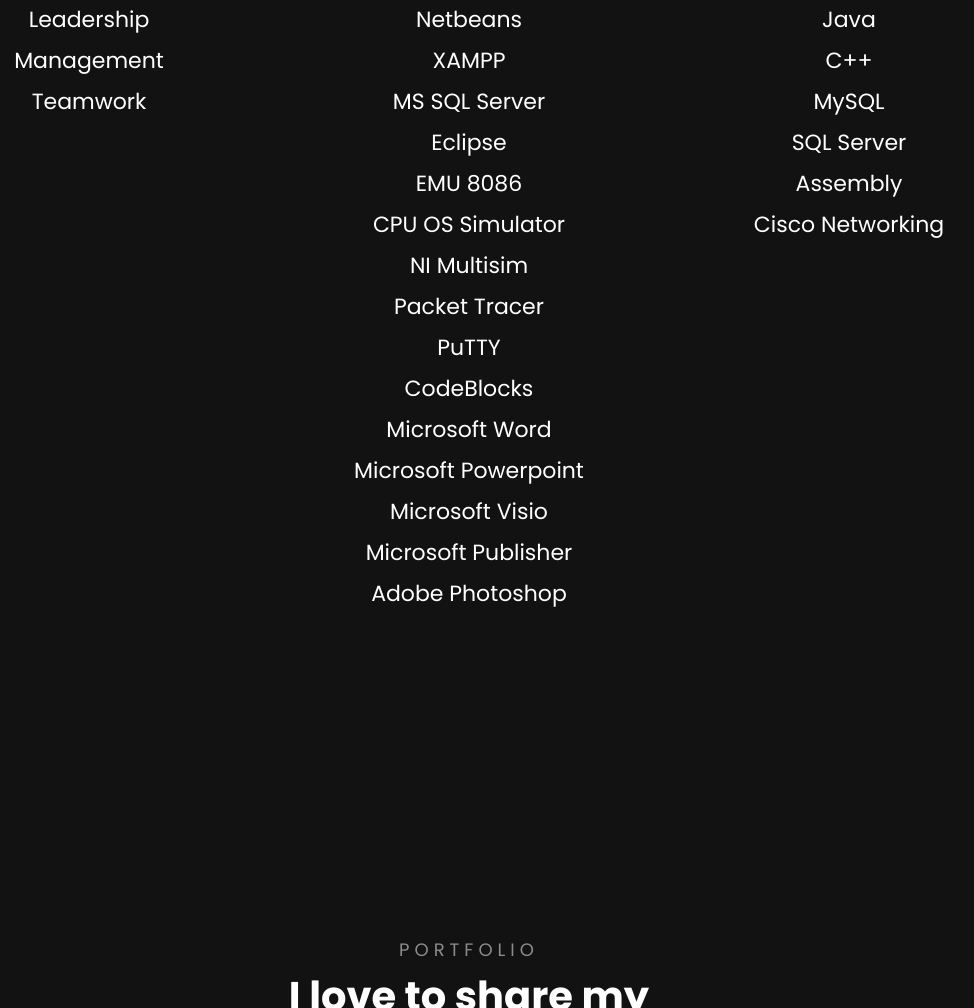
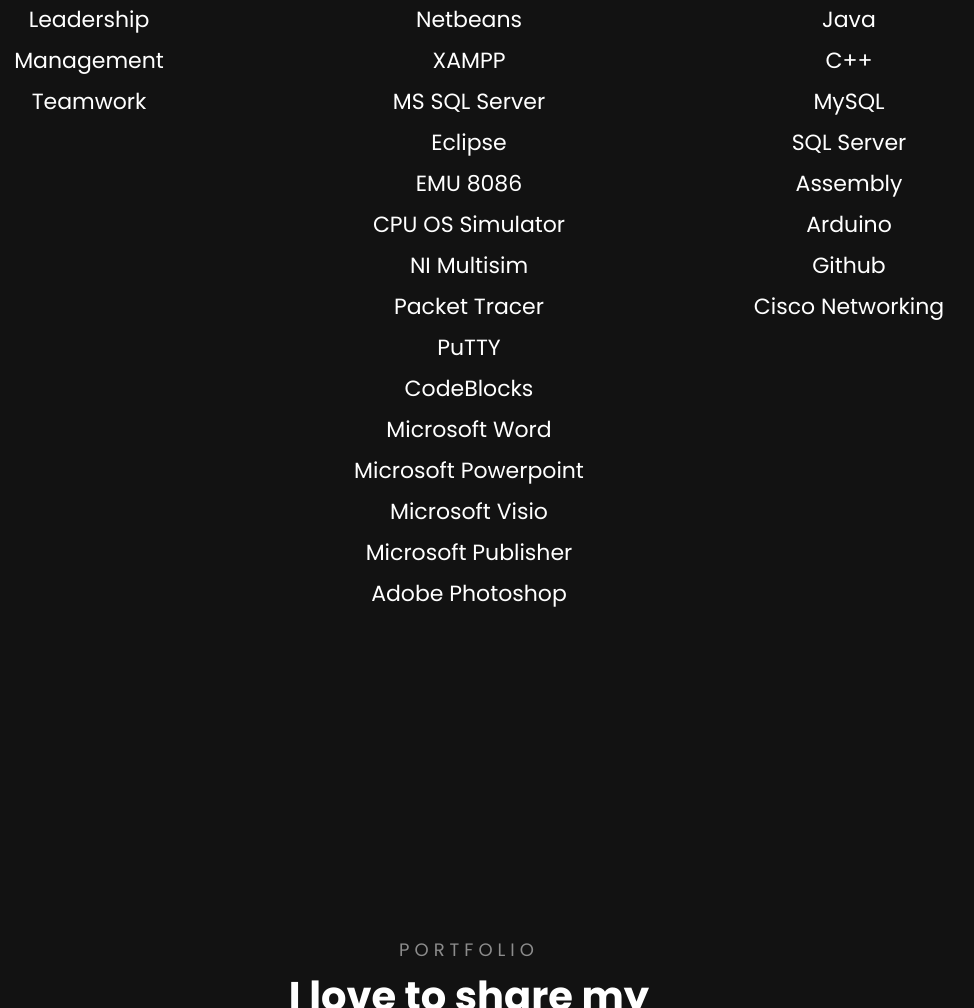
Before and after one commit to jrmmiranda/janraldmiranda.github.io, a plain HTML site: page index.html in a window 1280 px wide. Shown: the part 2160-3168 px from the top of the page, without its empty margins (171-1145 px from the left). Drawn offline with Linux system fonts and the light colour scheme; some packages are replaced by stand-ins of ours; no server answers; files whose address does not match are found by name.

Commit message:
Update index.html

```diff
--- a/index.html
+++ b/index.html
@@ -178,6 +178,8 @@
                   <h3 class="heading">MySQL</h3>
                   <h3 class="heading">SQL Server</h3>
                   <h3 class="heading">Assembly</h3>
+                  <h3 class="heading">Arduino</h3>
+                  <h3 class="heading">Github</h3>
                   <h3 class="heading">Cisco Networking</h3>
                 </div>
               </div>
```
